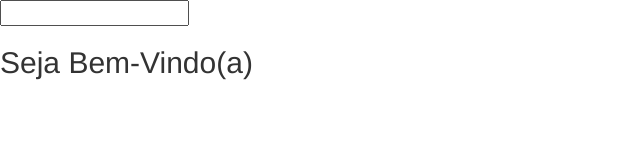
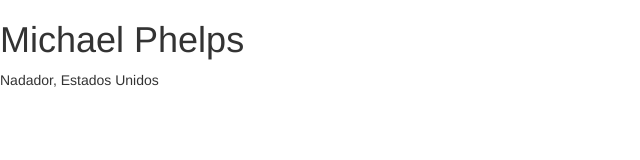
Before and after one commit to glaucia86/angularjs-app, a website: page index.html in a window 1280 px wide. Shown: the whole page, without its empty margins (0-640 px from the left). Drawn offline with nearby package versions, Linux system fonts and the light colour scheme; some packages are replaced by stand-ins of ours; a script that the page names is missing.

Commit message:
Desenvolvimento do arquivo 'controller.js'

```diff
--- a/index.html
+++ b/index.html
@@ -22,8 +22,11 @@
 
 </head>
 <body>
-    <input type="text" ng-model="name">
-    <h2>Seja Bem-Vindo(a) {{name}}</h2>
+    <div ng-controller="AtletaController">
+        <h1>{{ atleta.nome }}</h1>
+        <p>{{ atleta.categoria + ', ' + atleta.pais }}</p>
+    </div>
+
 
 
 
--- a/js/controller.js
+++ b/js/controller.js
@@ -1 +1,10 @@
 var melhoresAtletasApp = angular.module('melhoresAtletasApp', []);
+
+melhoresAtletasApp.controller('AtletaController', function AtletaController($scope) {
+
+    $scope.atleta = {
+        'nome' : 'Michael Phelps',
+        'categoria' : 'Nadador',
+        'pais' : 'Estados Unidos'
+    }
+});
```
